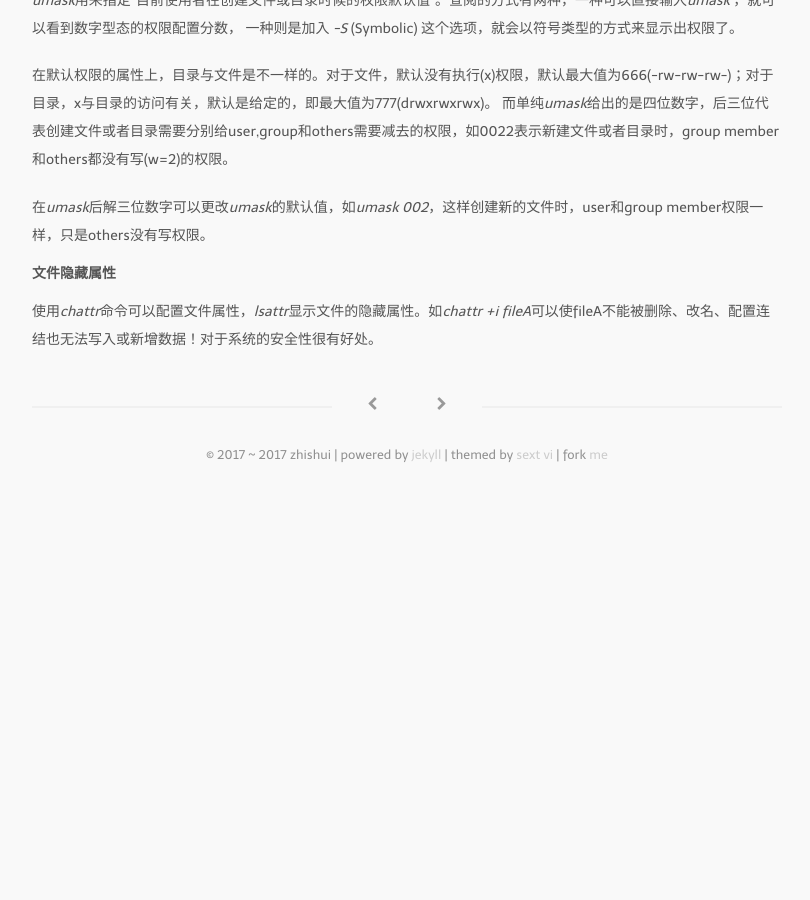
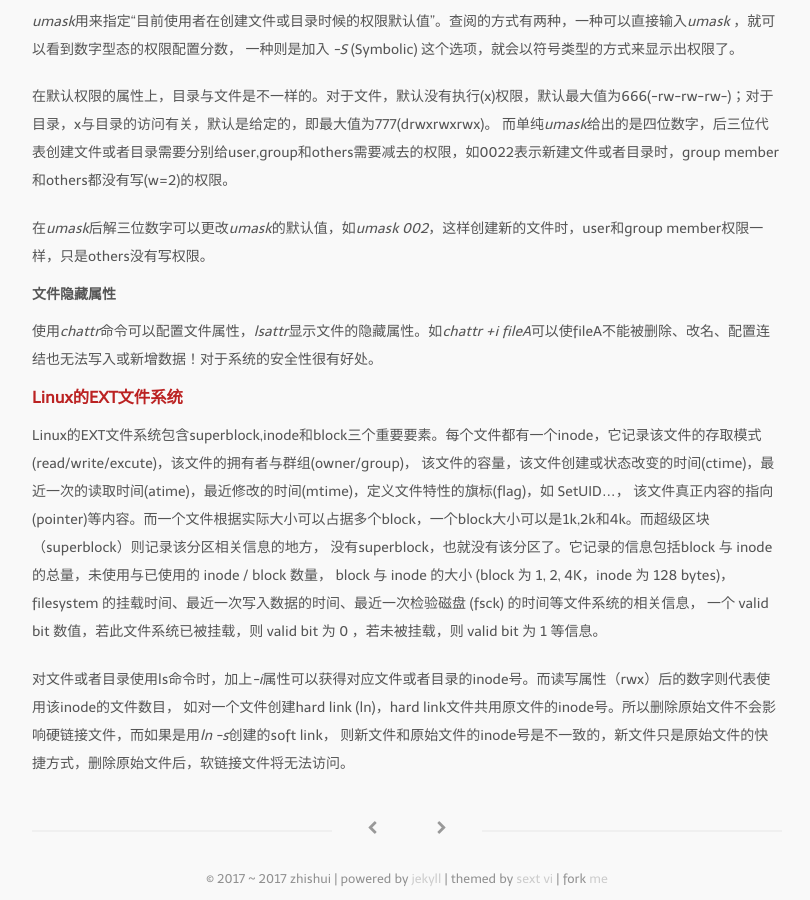
Before and after one commit to bizhishui/bizhishui.github.io, a Jekyll site: the page built from _posts/2017-02-22-Linux-Basics.md, in a window 1280 px wide and 900 px high, scrolled down 8585 px. Shown: the whole window, without its empty margins (233-1043 px from the left). Built offline with Jekyll 4.4.1, drawn with Linux system fonts in a browser that asks for light colours; nearby versions of some CDN libraries; some web fonts are replaced; a script that is not in the unit is left out; before the commit the page ends 9061 px from its top, so only the background shows below that; some of the changed text lies outside the part shown.

Commit message:
keeps on

````diff
--- a/_posts/2017-02-22-Linux-Basics.md
+++ b/_posts/2017-02-22-Linux-Basics.md
@@ -25,8 +25,9 @@ tags:
     file                   #查看文件类型
     which                  #在PATH中的路径下查找命令的具体位置，-a参数显示所有
     whereis                #在Linux数据库文件中查找文件具体位置，-b参数搜寻可执行文件，-m参数可以找到文件对应man page
-    locate 文件的部分名称  #在数据库(非硬盘)中查找含有部分文件名的所以文件
+    locate 文件的部分名称    #在数据库(非硬盘)中查找含有部分文件名的所以文件
     find                   #在整个硬盘上查找，功能强大但速度慢
+    dumpe2fs -h /devsdb1   #列出/dev/sdb1的superblock(记录该分区文件系统的各种权限属性、inode和block的总体及使用情况)信息
 ```
 
 ### [Linux系统的在线求助man page与info page](http://cn.linux.vbird.org/linux_basic/0160startlinux.php#manual)
@@ -218,3 +219,16 @@ Linux下每一个文件都有以下三种主要时间：
 
 #### 文件隐藏属性
 使用*chattr*命令可以配置文件属性，*lsattr*显示文件的隐藏属性。如*chattr +i fileA*可以使fileA不能被删除、改名、配置连结也无法写入或新增数据！对于系统的安全性很有好处。
+
+
+### [Linux的EXT文件系统](http://cn.linux.vbird.org/linux_basic/0230filesystem.php#harddisk-inode)
+Linux的EXT文件系统包含superblock,inode和block三个重要要素。每个文件都有一个inode，它记录该文件的存取模式(read/write/excute)，该文件的拥有者与群组(owner/group)，
+该文件的容量，该文件创建或状态改变的时间(ctime)，最近一次的读取时间(atime)，最近修改的时间(mtime)，定义文件特性的旗标(flag)，如 SetUID...，
+该文件真正内容的指向 (pointer)等内容。而一个文件根据实际大小可以占据多个block，一个block大小可以是1k,2k和4k。而超级区块（superblock）则记录该分区相关信息的地方，
+没有superblock，也就没有该分区了。它记录的信息包括block 与 inode 的总量，未使用与已使用的 inode / block 数量，
+block 与 inode 的大小 (block 为 1, 2, 4K，inode 为 128 bytes)，filesystem 的挂载时间、最近一次写入数据的时间、最近一次检验磁盘 (fsck) 的时间等文件系统的相关信息，
+一个 valid bit 数值，若此文件系统已被挂载，则 valid bit 为 0 ，若未被挂载，则 valid bit 为 1 等信息。
+
+对文件或者目录使用ls命令时，加上*-i*属性可以获得对应文件或者目录的inode号。而读写属性（rwx）后的数字则代表使用该inode的文件数目，
+如对一个文件创建hard link (ln)，hard link文件共用原文件的inode号。所以删除原始文件不会影响硬链接文件，而如果是用*ln -s*创建的soft link，
+则新文件和原始文件的inode号是不一致的，新文件只是原始文件的快捷方式，删除原始文件后，软链接文件将无法访问。
````
